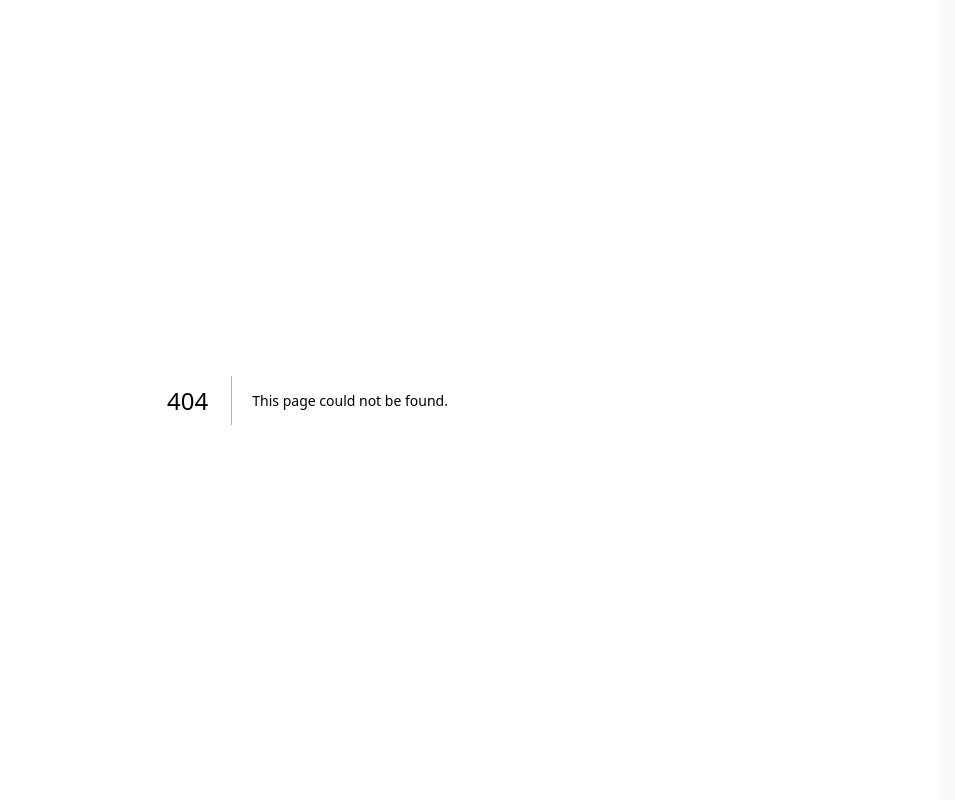
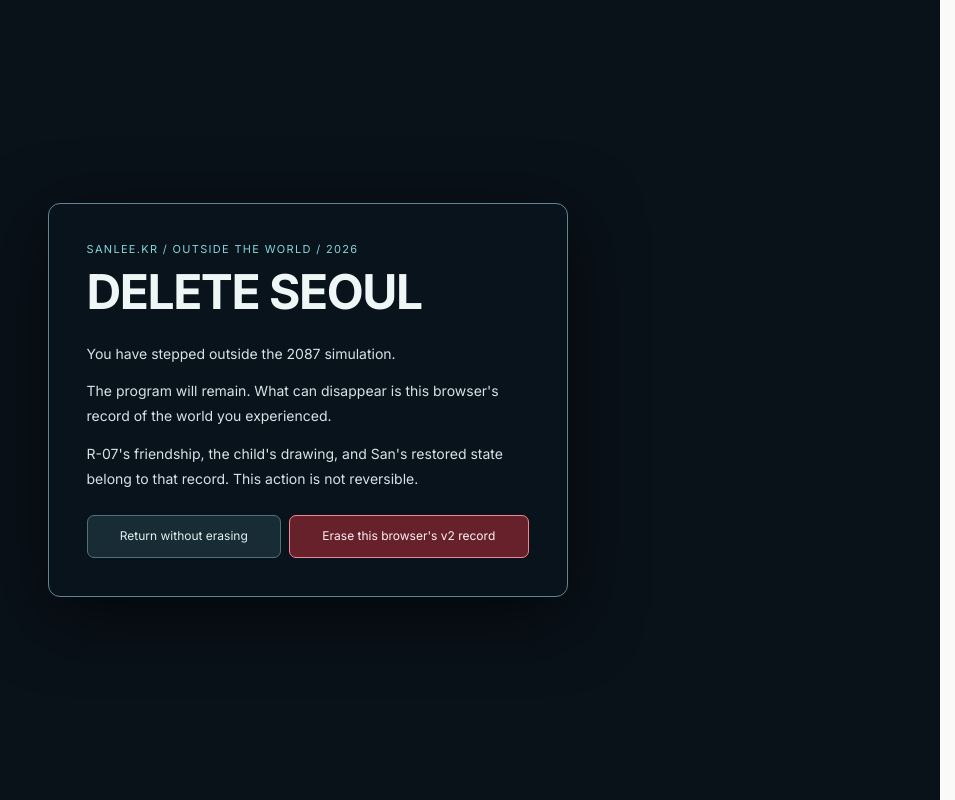
Before and after one commit to san-mountain/sanlee, a Next.js app: page /deleteseoul-lab/erase in a window 1280 px wide. Before the commit this address had no page. Shown: the whole page, without its empty margins (325-1280 px from the left). Built offline with nearby package versions, Linux system fonts and the light colour scheme; a web font is replaced by a local one.

Commit message:
feat(delete-seoul): add outside-world erasure page

```diff
--- /dev/null
+++ b/src/app/deleteseoul-lab/erase/page.tsx
@@ -0,0 +1,11 @@
+import type { Metadata } from "next";
+import EraseOutside from "@/explore/v2/EraseOutside";
+
+export const metadata: Metadata = {
+  title: "DELETE SEOUL · OUTSIDE THE WORLD",
+  robots: { index: false, follow: false },
+};
+
+export default function DeleteSeoulErasePage() {
+  return <EraseOutside />;
+}
```
